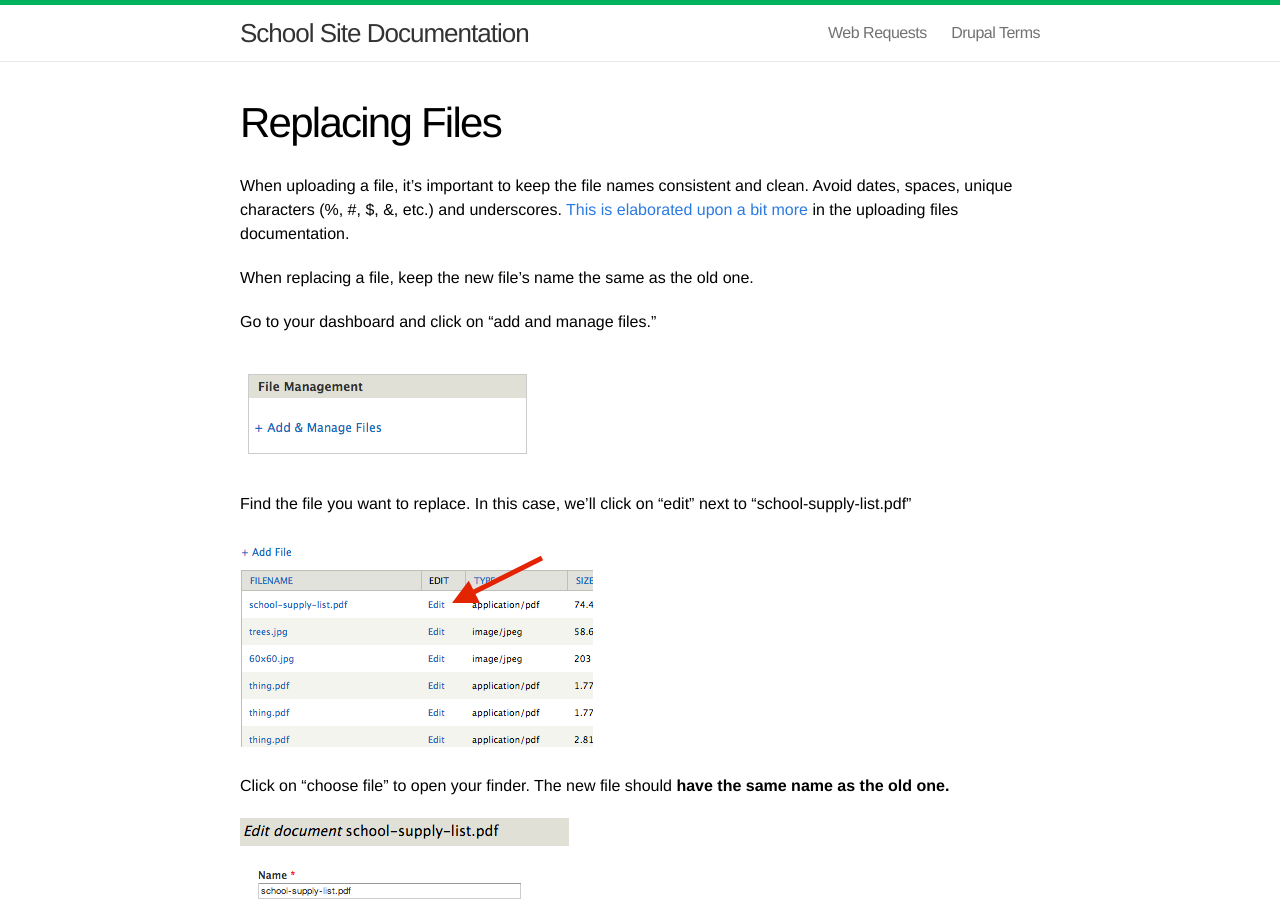
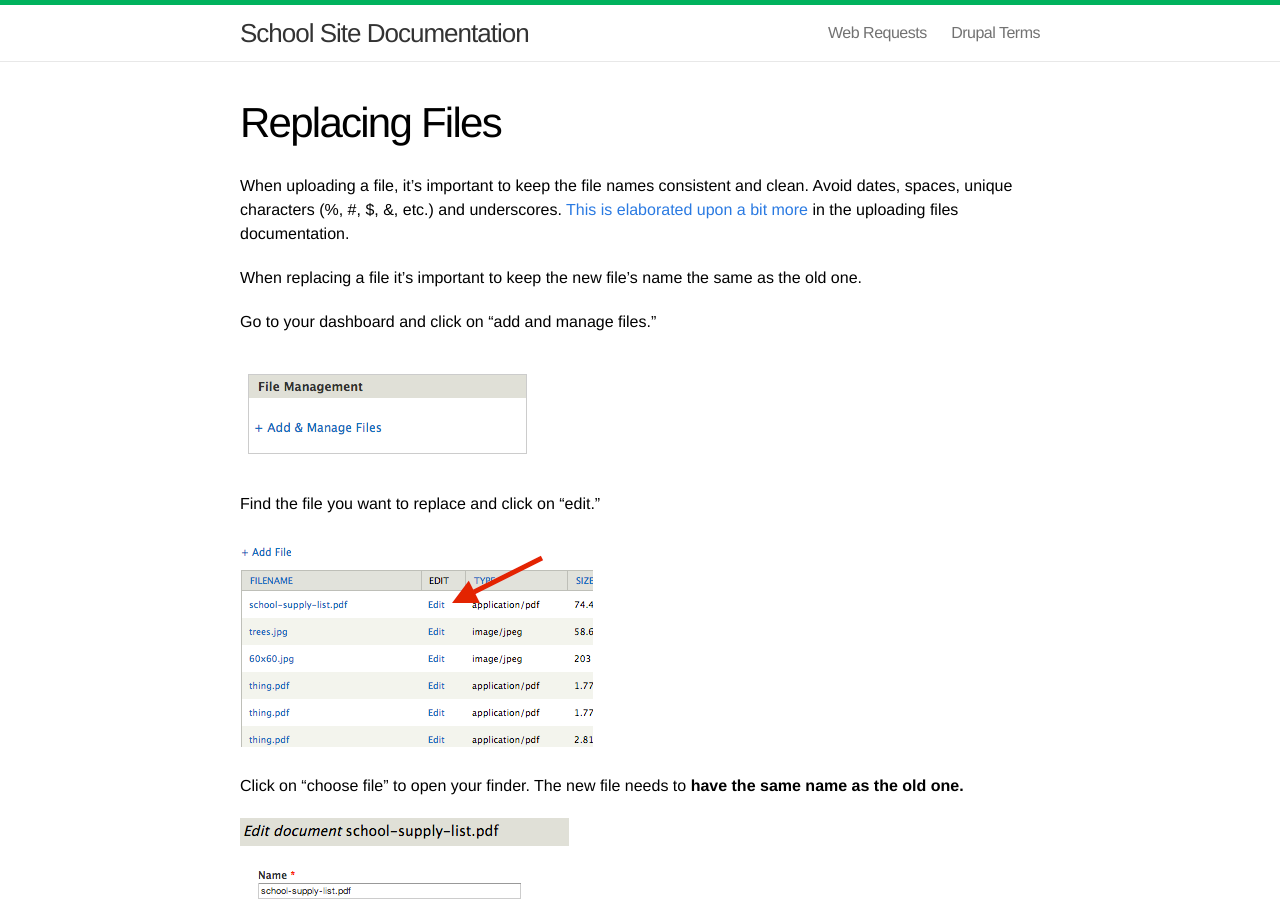
Before and after one commit to HCPSS/schoolsites-help, a Jekyll site: the page built from _posts/2014-07-15-replacing-files.md, in a window 1280 px wide and 900 px high. Built offline with Jekyll 4.4.1, drawn with Linux system fonts in a browser that asks for light colours; Markdown is read by kramdown in place of the engine named in the settings.

Commit message:
language changes

```diff
--- a/_posts/2014-07-15-replacing-files.md
+++ b/_posts/2014-07-15-replacing-files.md
@@ -5,17 +5,17 @@ title: "Replacing Files"
 
 When uploading a file, it's important to keep the file names consistent and clean. Avoid dates, spaces, unique characters (%, #, $, &, etc.) and underscores. [This is elaborated upon a bit more](/schoolsites-help/2014/07/15/uploading-files/) in the uploading files documentation.
 
-When replacing a file, keep the new file's name the same as the old one.
+When replacing a file it's important to keep the new file's name the same as the old one.
 
 Go to your dashboard and click on "add and manage files."
 
 ![add and manage](/schoolsites-help/images/uploading/add-manage.png)
 
-Find the file you want to replace. In this case, we'll click on "edit" next to "school-supply-list.pdf"
+Find the file you want to replace and click on "edit."
 
 ![file library](/schoolsites-help/images/replacing/file-library.png)
 
-Click on "choose file" to open your finder. The new file should **have the same name as the old one.**
+Click on "choose file" to open your finder. The new file needs to **have the same name as the old one.**
 
 ![choose file](/schoolsites-help/images/replacing/before-upload.png)
 
```
